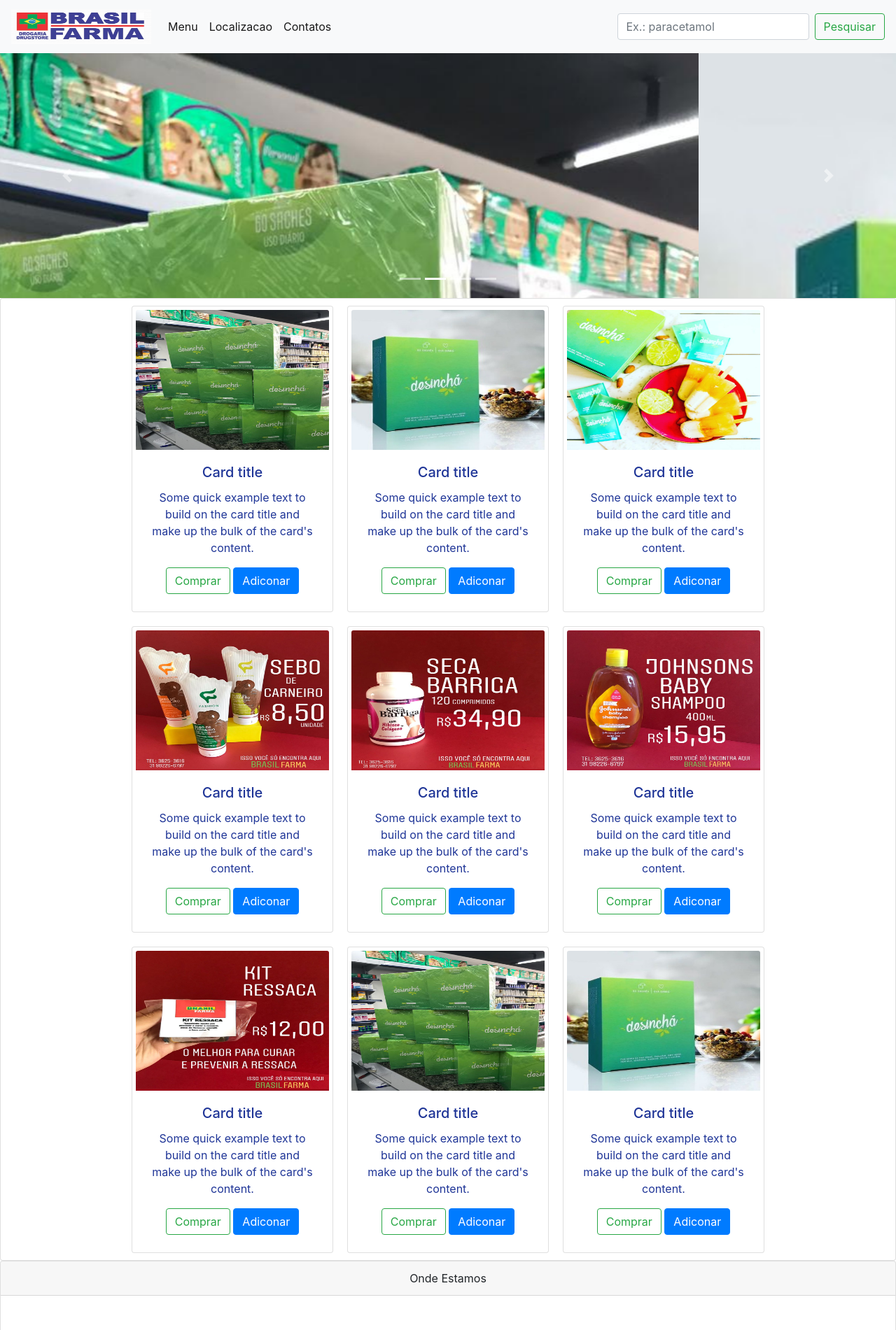
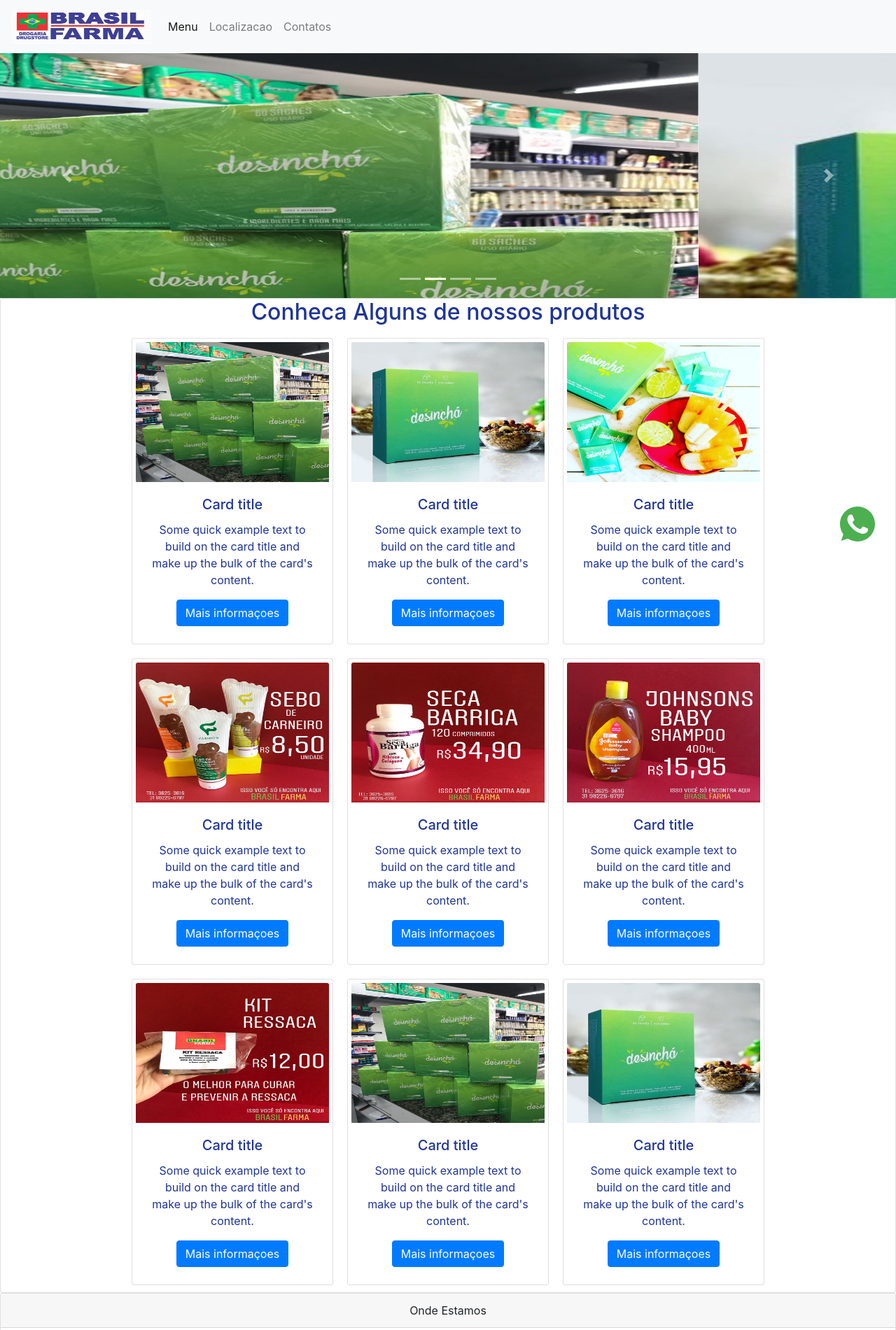
Before and after one commit to santosgv/farma.brasil, a plain HTML site: page index.html in a window 1280 px wide. Shown: the top 1901 px of the page at 70% size. Drawn offline with nearby package versions, Linux system fonts and the light colour scheme; grey boxes are pictures that could not be loaded.

Commit message:
finalizado

```diff
--- a/index.html
+++ b/index.html
@@ -15,28 +15,23 @@
   <body>
     <nav>
       <div id="logo-top">
-        <nav class="navbar navbar-expand-lg navbar-light bg-light">
+       <nav class="navbar navbar-expand-lg navbar-light bg-light">
   <img class="navbar-brand" src="src/img/logo.jpeg"></img>
-  <button class="navbar-toggler" type="button" data-toggle="collapse" data-target="#navbarSupportedContent" aria-controls="navbarSupportedContent" aria-expanded="false" aria-label="Toggle navigation">
+  <button class="navbar-toggler" type="button" data-toggle="collapse" data-target="#navbarNav" aria-controls="navbarNav" aria-expanded="false" aria-label="Toggle navigation">
     <span class="navbar-toggler-icon"></span>
   </button>
-
-  <div class="collapse navbar-collapse" id="navbarSupportedContent">
-    <ul class="navbar-nav mr-auto">
+  <div class="collapse navbar-collapse" id="navbarNav">
+    <ul class="navbar-nav">
       <li class="nav-item active">
         <a class="nav-link" href="#menu-itens">Menu</a>
       </li>
-      <li class="nav-item active">
+      <li class="nav-item">
         <a class="nav-link" href="#localizacao-itens">Localizacao</a>
       </li>
-      <li class="nav-item active">
+      <li class="nav-item">
         <a class="nav-link" href="#contatos&sociais-itens">Contatos</a>
       </li>
     </ul>
-    <form class="form-inline my-2 my-lg-0">
-      <input id='search' class="form-control mr-sm-2" type="search" placeholder="Ex.: paracetamol" aria-label="Search">
-      <button class="btn btn-outline-success my-2 my-sm-0" onclick='pesquisarFunc()' type="submit">Pesquisar</button>
-    </form>
   </div>
 </nav>
       </div>
@@ -51,16 +46,16 @@
   </ol>
   <div class="carousel-inner">
     <div class="carousel-item active">
-      <img class="d-block w-100" src="src/img/menu01.jpeg" alt="First slide">
+      <img class="d-block w-100" src="src/img/menu01.jpeg" width="100%" height="600px" alt="First slide">
     </div>
     <div class="carousel-item">
-      <img class="d-block w-100" src="src/img/menu02.jpeg" alt="Second slide">
+      <img class="d-block w-100" src="src/img/menu02.jpeg" width="100%" height="600px" alt="Second slide">
     </div>
     <div class="carousel-item">
-      <img class="d-block w-100" src="src/img/menu03.jpeg" alt="Third slide">
+      <img class="d-block w-100" src="src/img/menu03.jpeg" width="100%" height="600px" alt="Third slide">
     </div>
     <div class="carousel-item">
-      <img class="d-block w-100" src="src/img/menu04.jpeg" alt="For slide">
+      <img class="d-block w-100" src="src/img/menu04.jpeg" width="100%" height="600px" alt="For slide">
     </div>
 
   </div>
@@ -78,14 +73,14 @@
 <section id="menu-itens">
 <div id="menu" class="card text-center">
   <div class="container">
+    <h2> Conheca Alguns de nossos produtos </h2>
     <div class="row">
   <div class="card" style="width: 18rem;">
   <img class="card-img-top" src="src/img/menu01.jpeg" alt="Card image cap">
   <div class="card-body">
     <h5 class="card-title">Card title</h5>
     <p class="card-text">Some quick example text to build on the card title and make up the bulk of the card's content.</p>
-    <a href="#" class="btn btn-outline-success my-2 my-sm-0">Comprar</a>
-    <a href="#" class="btn btn-primary">Adiconar</a>
+<a href="#" class="btn btn-primary">Mais informaçoes</a>
   </div>
 </div>
     <div class="card" style="width: 18rem;">
@@ -93,8 +88,7 @@
   <div class="card-body">
     <h5 class="card-title">Card title</h5>
     <p class="card-text">Some quick example text to build on the card title and make up the bulk of the card's content.</p>
-    <a href="#" class="btn btn-outline-success my-2 my-sm-0">Comprar</a>
-    <a href="#" class="btn btn-primary">Adiconar</a>
+    <a href="#" class="btn btn-primary">Mais informaçoes</a>
   </div>
 </div>
     <div class="card" style="width: 18rem;">
@@ -102,8 +96,7 @@
   <div class="card-body">
     <h5 class="card-title">Card title</h5>
     <p class="card-text">Some quick example text to build on the card title and make up the bulk of the card's content.</p>
-    <a href="#" class="btn btn-outline-success my-2 my-sm-0">Comprar</a>
-    <a href="#" class="btn btn-primary">Adiconar</a>
+    <a href="#" class="btn btn-primary">Mais informaçoes</a>
   </div>
 </div>
     <div class="card" style="width: 18rem;">
@@ -111,8 +104,7 @@
   <div class="card-body">
     <h5 class="card-title">Card title</h5>
     <p class="card-text">Some quick example text to build on the card title and make up the bulk of the card's content.</p>
-    <a href="#" class="btn btn-outline-success my-2 my-sm-0">Comprar</a>
-    <a href="#" class="btn btn-primary">Adiconar</a>
+    <a href="#" class="btn btn-primary">Mais informaçoes</a>
   </div>
 </div>
     <div class="card" style="width: 18rem;">
@@ -120,8 +112,7 @@
   <div class="card-body">
     <h5 class="card-title">Card title</h5>
     <p class="card-text">Some quick example text to build on the card title and make up the bulk of the card's content.</p>
-    <a href="#" class="btn btn-outline-success my-2 my-sm-0">Comprar</a>
-    <a href="#" class="btn btn-primary">Adiconar</a>
+    <a href="#" class="btn btn-primary">Mais informaçoes</a>
   </div>
 </div>
     <div class="card" style="width: 18rem;">
@@ -129,8 +120,7 @@
   <div class="card-body">
     <h5 class="card-title">Card title</h5>
     <p class="card-text">Some quick example text to build on the card title and make up the bulk of the card's content.</p>
-    <a href="#" class="btn btn-outline-success my-2 my-sm-0">Comprar</a>
-    <a href="#" class="btn btn-primary">Adiconar</a>
+    <a href="#" class="btn btn-primary">Mais informaçoes</a>
   </div>
 </div>
 <div class="card" style="width: 18rem;">
@@ -138,8 +128,7 @@
   <div class="card-body">
     <h5 class="card-title">Card title</h5>
     <p class="card-text">Some quick example text to build on the card title and make up the bulk of the card's content.</p>
-    <a href="#" class="btn btn-outline-success my-2 my-sm-0">Comprar</a>
-    <a href="#" class="btn btn-primary">Adiconar</a>
+    <a href="#" class="btn btn-primary">Mais informaçoes</a>
   </div>
 </div>
 <div class="card" style="width: 18rem;">
@@ -147,8 +136,7 @@
   <div class="card-body">
     <h5 class="card-title">Card title</h5>
     <p class="card-text">Some quick example text to build on the card title and make up the bulk of the card's content.</p>
-    <a href="#" class="btn btn-outline-success my-2 my-sm-0">Comprar</a>
-    <a href="#" class="btn btn-primary">Adiconar</a>
+    <a href="#" class="btn btn-primary">Mais informaçoes</a>
   </div>
 </div>
 <div class="card" style="width: 18rem;">
@@ -156,8 +144,7 @@
   <div class="card-body">
     <h5 class="card-title">Card title</h5>
     <p class="card-text">Some quick example text to build on the card title and make up the bulk of the card's content.</p>
-    <a href="#" class="btn btn-outline-success my-2 my-sm-0">Comprar</a>
-    <a href="#" class="btn btn-primary">Adiconar</a>
+    <a href="#" class="btn btn-primary">Mais informaçoes</a>
   </div>
 </div>
     </div>
@@ -173,7 +160,8 @@
     </div>
   </div>
   </section>
-  <section id="contatos&sociais-itens">
+    </section>
+ <section id="contatos&sociais-itens">
     <footer class="bg-light text-center text-lg-start">
       <!-- Grid container -->
       <div class="container p-4">
@@ -212,16 +200,17 @@
         <!--Grid row-->
       </div>
       <!-- Grid container -->
-
+<a class="nav-link" href="#logo-top">Inicio</a>
       <!-- Copyright -->
       <div id="extras" class="text-center" style="background-color: rgba(0, 0, 0, 0.2);">
         <p>© 2022 Copyright </p>
         <p> Desenvolvidor por <a href="https://santosgv.github.io" target="_blank">santosgv.github.io/</a></p>
       </div>
-      <!-- Copyright -->
+   <a href="https://api.whatsapp.com/send?phone=5531993839825&text=Ola%20!%20vim%20pelo%20seu%20Portifolio" target="_blank" style="position:fixed;bottom:20px;right:30px;">
+    <svg enable-background="new 0 0 512 512" width="50" height="50" version="1.1" viewBox="0 0 512 512" xml:space="preserve" xmlns="http://www.w3.org/2000/svg"><path d="M256.064,0h-0.128l0,0C114.784,0,0,114.816,0,256c0,56,18.048,107.904,48.736,150.048l-31.904,95.104  l98.4-31.456C155.712,496.512,204,512,256.064,512C397.216,512,512,397.152,512,256S397.216,0,256.064,0z" fill="#4CAF50"></path><path d="m405.02 361.5c-6.176 17.44-30.688 31.904-50.24 36.128-13.376 2.848-30.848 5.12-89.664-19.264-75.232-31.168-123.68-107.62-127.46-112.58-3.616-4.96-30.4-40.48-30.4-77.216s18.656-54.624 26.176-62.304c6.176-6.304 16.384-9.184 26.176-9.184 3.168 0 6.016 0.16 8.576 0.288 7.52 0.32 11.296 0.768 16.256 12.64 6.176 14.88 21.216 51.616 23.008 55.392 1.824 3.776 3.648 8.896 1.088 13.856-2.4 5.12-4.512 7.392-8.288 11.744s-7.36 7.68-11.136 12.352c-3.456 4.064-7.36 8.416-3.008 15.936 4.352 7.36 19.392 31.904 41.536 51.616 28.576 25.44 51.744 33.568 60.032 37.024 6.176 2.56 13.536 1.952 18.048-2.848 5.728-6.176 12.8-16.416 20-26.496 5.12-7.232 11.584-8.128 18.368-5.568 6.912 2.4 43.488 20.48 51.008 24.224 7.52 3.776 12.48 5.568 14.304 8.736 1.792 3.168 1.792 18.048-4.384 35.52z" fill="#FAFAFA"></path></svg>
+</a>
     </footer>
-</section>
-
+ </section>
     <script src="src/js/script.js"></script>
     <script src="https://code.jquery.com/jquery-3.2.1.slim.min.js" integrity="sha384-KJ3o2DKtIkvYIK3UENzmM7KCkRr/rE9/Qpg6aAZGJwFDMVNA/GpGFF93hXpG5KkN" crossorigin="anonymous"></script>
     <script src="https://cdnjs.cloudflare.com/ajax/libs/popper.js/1.12.9/umd/popper.min.js" integrity="sha384-ApNbgh9B+Y1QKtv3Rn7W3mgPxhU9K/ScQsAP7hUibX39j7fakFPskvXusvfa0b4Q" crossorigin="anonymous"></script>
--- a/src/css/style.css
+++ b/src/css/style.css
@@ -4,7 +4,9 @@
     --main-bg-terceiro:rgb(138, 14, 14);
   }
 
-
+#menu h2{
+color:var(--main-bg-primary);
+}
 
 .row{
   justify-content: center;
```
